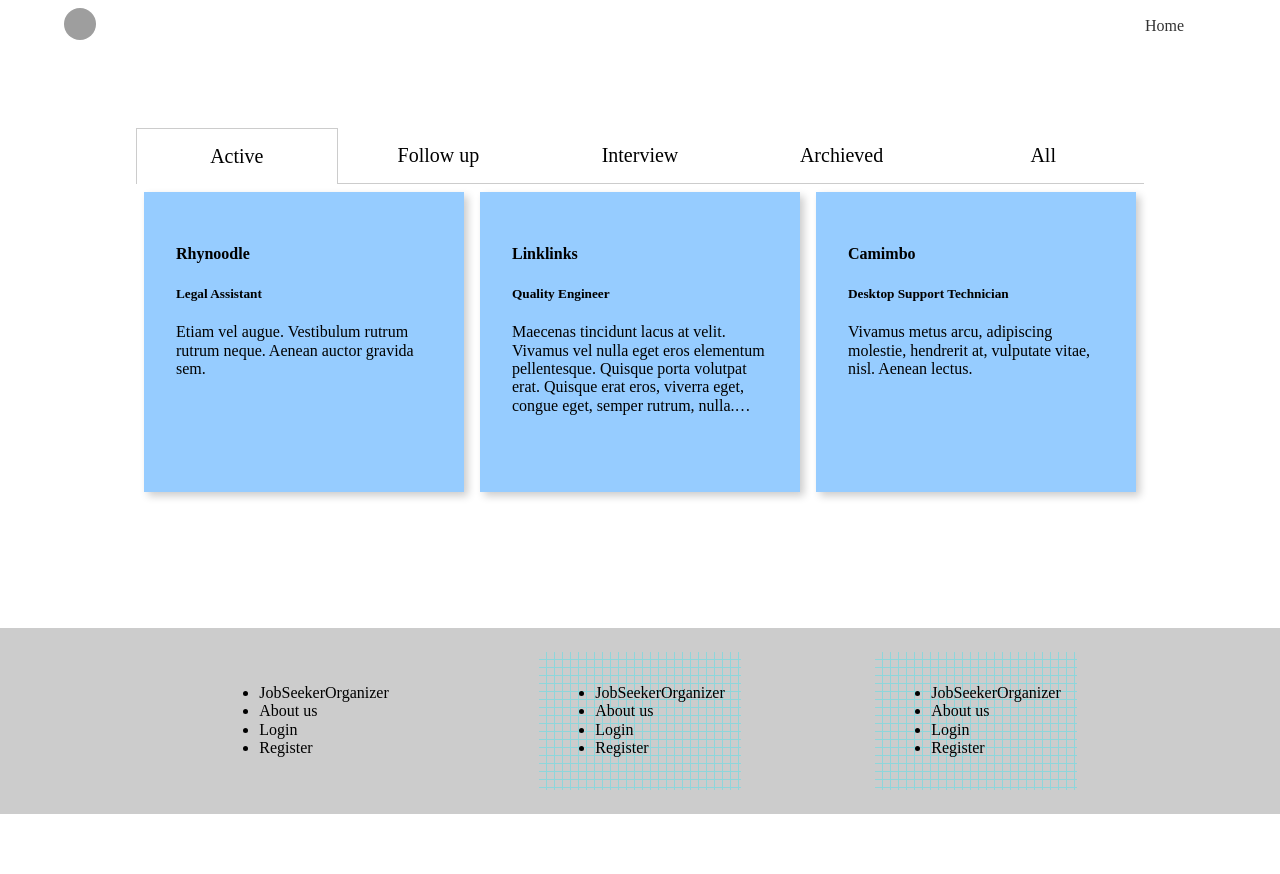
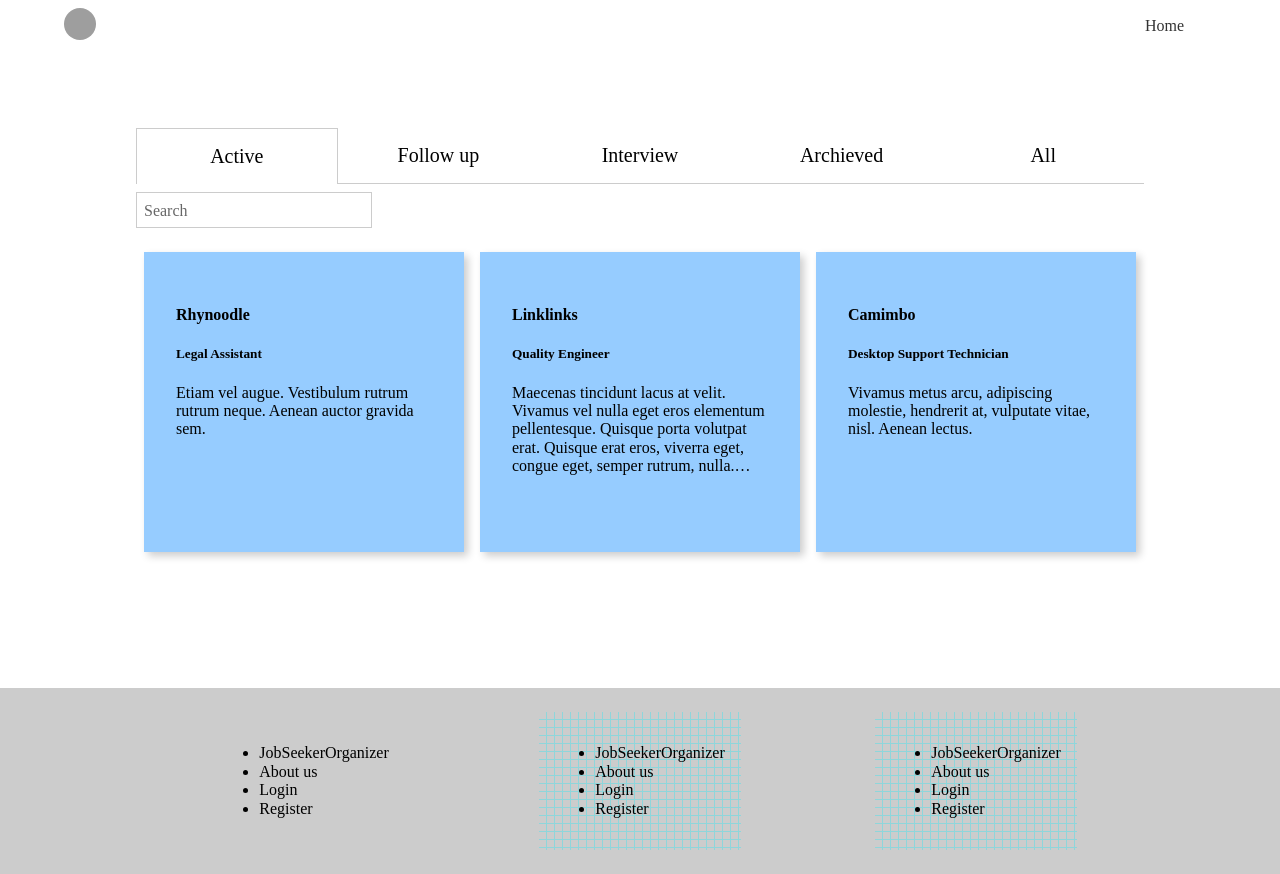
Before and after one commit to ferdoms/jso-frontend, a React (Create React App) app: page / in a window 1280 px wide. Before the commit the page ends 814 px from the top, so only its background shows below. Built offline with nearby package versions, Linux system fonts and the light colour scheme; grey boxes are pictures that could not be loaded.

Commit message:
search filtering implemented

```diff
--- a/src/components/job-appl-board/JobApplBoard.tsx
+++ b/src/components/job-appl-board/JobApplBoard.tsx
@@ -2,14 +2,15 @@ import React from "react";
 import Tab from "../tab/Tab";
 import ListJobAppl from "../list/ListJobAppl";
 import { jobApplList } from "../../pages/dashboard-page/mockData";
+import { Input } from "../input/Input";
 
 interface Props {
-
-  jobApplList: any []
+  jobApplList: any[];
 }
 
 interface State {
   activeTab: string;
+  searchFilter: string;
 }
 
 class JobApplBoard extends React.Component<Props, State> {
@@ -17,30 +18,59 @@ class JobApplBoard extends React.Component<Props, State> {
     super(props);
     this.state = {
       activeTab: "Active",
+      searchFilter: ""
     };
-    this._handleTabChange = this._handleTabChange.bind(this)
+    this._handleTabChange = this._handleTabChange.bind(this);
+    this._handleSearchChange = this._handleSearchChange.bind(this);
   }
 
-  private _handleTabChange(activeTab:string){
-    this.setState({activeTab})
+  private _handleTabChange(activeTab: string) {
+    this.setState({ activeTab });
+  }
+  private _handleSearchChange(e: any) {
+    let state: any = this.state;
+    state[e.target.id] = e.target.value;
+    this.setState(state);
   }
   render() {
     const { jobApplList } = this.props;
-    const { activeTab } = this.state;
+    const { activeTab, searchFilter } = this.state;
 
-    let jobsFiltered = this.props.jobApplList.filter((job:any)=>job.status === this.state.activeTab)
+    let jobsFiltered;
 
+    if(activeTab === "All") {
+      jobsFiltered = jobApplList
+    }else {
+      jobsFiltered = this.props.jobApplList.filter(
+        (job: any) => job.status === activeTab
+      );
+    }
 
-    return <div>
-      <Tab onChange={this._handleTabChange}/>
+    if (searchFilter !== "")
+      jobsFiltered = jobsFiltered.filter(
+        (job: any) =>
+          job.companyName.includes(searchFilter) ||
+          job.jobDescription.includes(searchFilter) ||
+          job.jobTitle.includes(searchFilter)
+      );
 
-      <div className="flex flex-wrap">
-        <ListJobAppl jobApplList={activeTab==="All" ? jobApplList : jobsFiltered}/>
+    return (
+      <div>
+        <Tab onChange={this._handleTabChange} />
+        <Input
+          id="searchFilter"
+          inputLabel="Search"
+          onChange={this._handleSearchChange}
+          type="string"
+          value={searchFilter}
+        />
+        <div className="flex flex-wrap">
+          <ListJobAppl
+            jobApplList={jobsFiltered}
+          />
+        </div>
       </div>
-
-
-
-    </div>;
+    );
   }
 }
 export default JobApplBoard;
```
